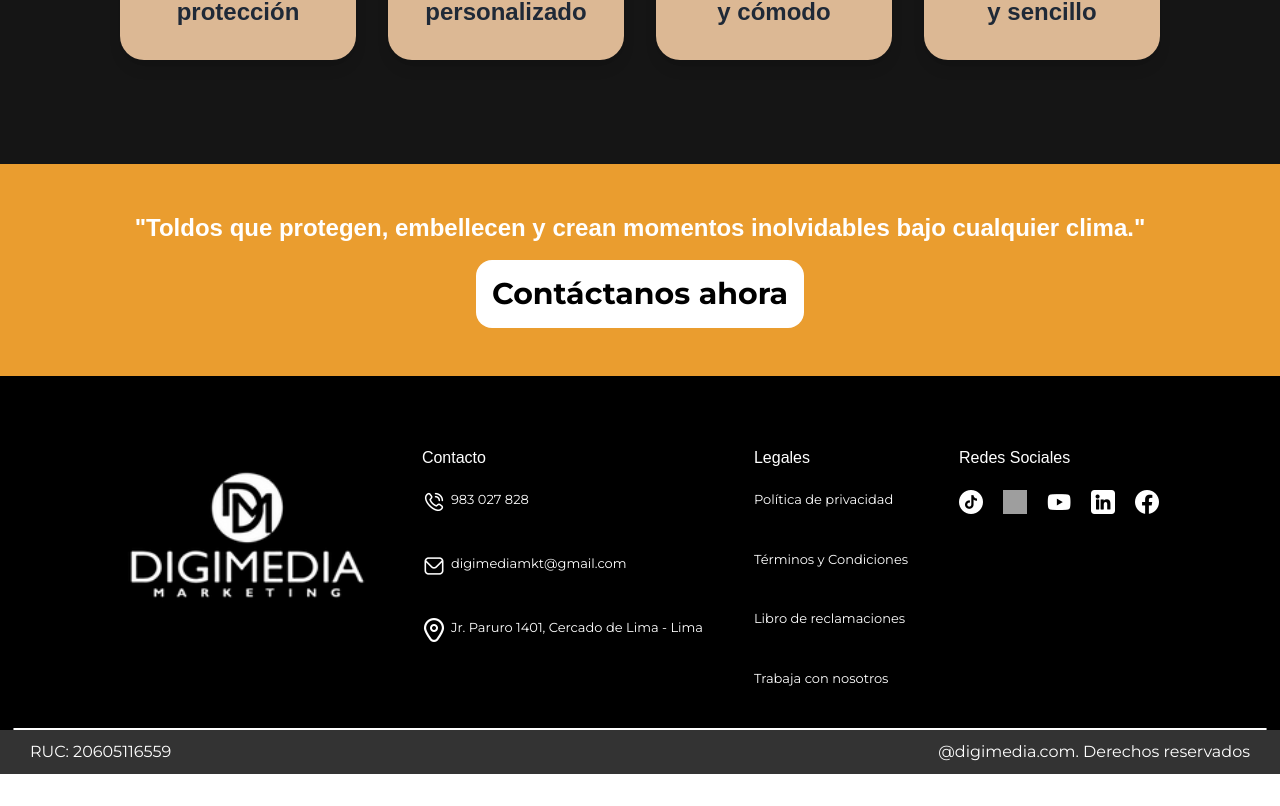
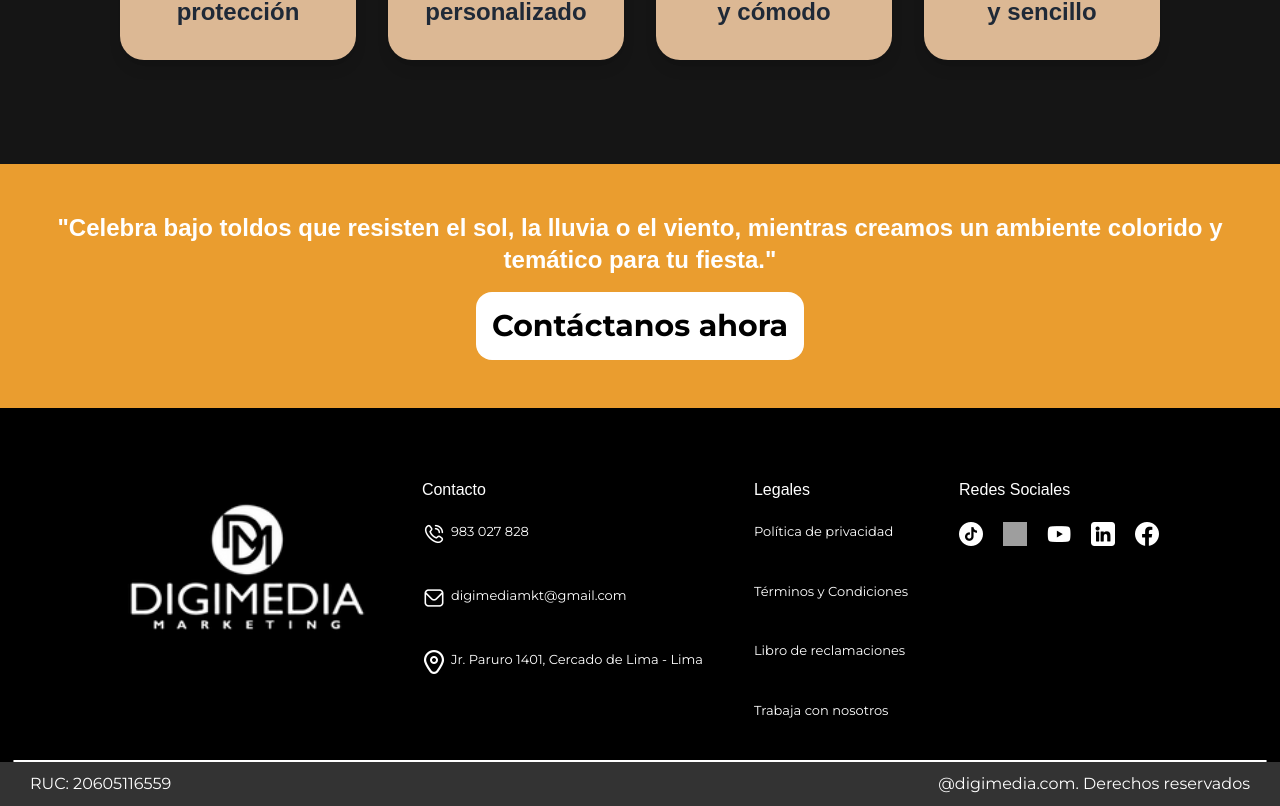
Before and after one commit to PollitoJLGD123/MJEventos-Frontend, a Next.js app: page /servicios/cumple-eventos in a window 1280 px wide. Shown: the part 718-1524 px from the top of the page. Before the commit the page ends 1492 px from the top, so only its background shows below. Built offline with nearby package versions, Linux system fonts and the light colour scheme; grey boxes are pictures that could not be loaded; a web font is replaced by a local one.

Commit message:
Correción de dinamismo de Componente Contactanos

```diff
--- a/app/(client)/servicios/aniversarios/page.jsx
+++ b/app/(client)/servicios/aniversarios/page.jsx
@@ -20,7 +20,9 @@ export default function AniversarioEventos() {
                 targets={targets}
             />
 
-            <Contactanos />
+            <Contactanos
+            text={"Ya sean 25 o 50 años, creamos ambientes íntimos o festivos que honran tu trayectoria en pareja."}
+            />
         </>
     );
 }
--- a/app/(client)/servicios/components/Contactanos.jsx
+++ b/app/(client)/servicios/components/Contactanos.jsx
@@ -1,7 +1,7 @@
 export default function Contactanos({ text, iconLeft, iconRight }) {
   return (
     <section className="bg-dorado text-black font-bold text-3xl text-center p-12 relative w-screen left-1/2 -translate-x-1/2 ">
-      <h2 className="text-2xl font-semibold text-white mb-4">"Toldos que protegen, embellecen y crean momentos inolvidables bajo cualquier clima."</h2>
+      <h2 className="text-2xl font-semibold text-white mb-4">"{text}"</h2>
       <button
         id="modal-button"
         className="bg-white p-4 inline-block rounded-2xl z-10 relative hover:bg-orange-600 hover:scale-105 transition-all"
--- a/app/(client)/servicios/cumple-eventos/page.jsx
+++ b/app/(client)/servicios/cumple-eventos/page.jsx
@@ -20,7 +20,9 @@ export default function CumpleañosEventos() {
                 targets={targets}
             />
 
-            <Contactanos />
+            <Contactanos
+            text={"Celebra bajo toldos que resisten el sol, la lluvia o el viento, mientras creamos un ambiente colorido y temático para tu fiesta."}
+            />
         </>
     );
 }
--- a/app/(client)/servicios/eventos-empresariales/page.jsx
+++ b/app/(client)/servicios/eventos-empresariales/page.jsx
@@ -20,7 +20,9 @@ export default function EventosEmpresariales() {
                 targets={targets}
             />
 
-            <Contactanos />
+            <Contactanos
+            text={"Toldos que protegen, embellecen y crean momentos inolvidables bajo cualquier clima."}
+            />
         </>
     );
 }
--- a/app/(client)/servicios/quince-eventos/page.jsx
+++ b/app/(client)/servicios/quince-eventos/page.jsx
@@ -20,7 +20,9 @@ export default function QuinceEventos() {
                 targets={targets}
             />
 
-            <Contactanos />
+            <Contactanos
+            text={"Celebra tus 15 años bajo toldos que combinan elegancia y funcionalidad, diseñados para bodas de quince íntimas o fiestas temáticas al aire libre."}
+            />
         </>
     );
 }
```
